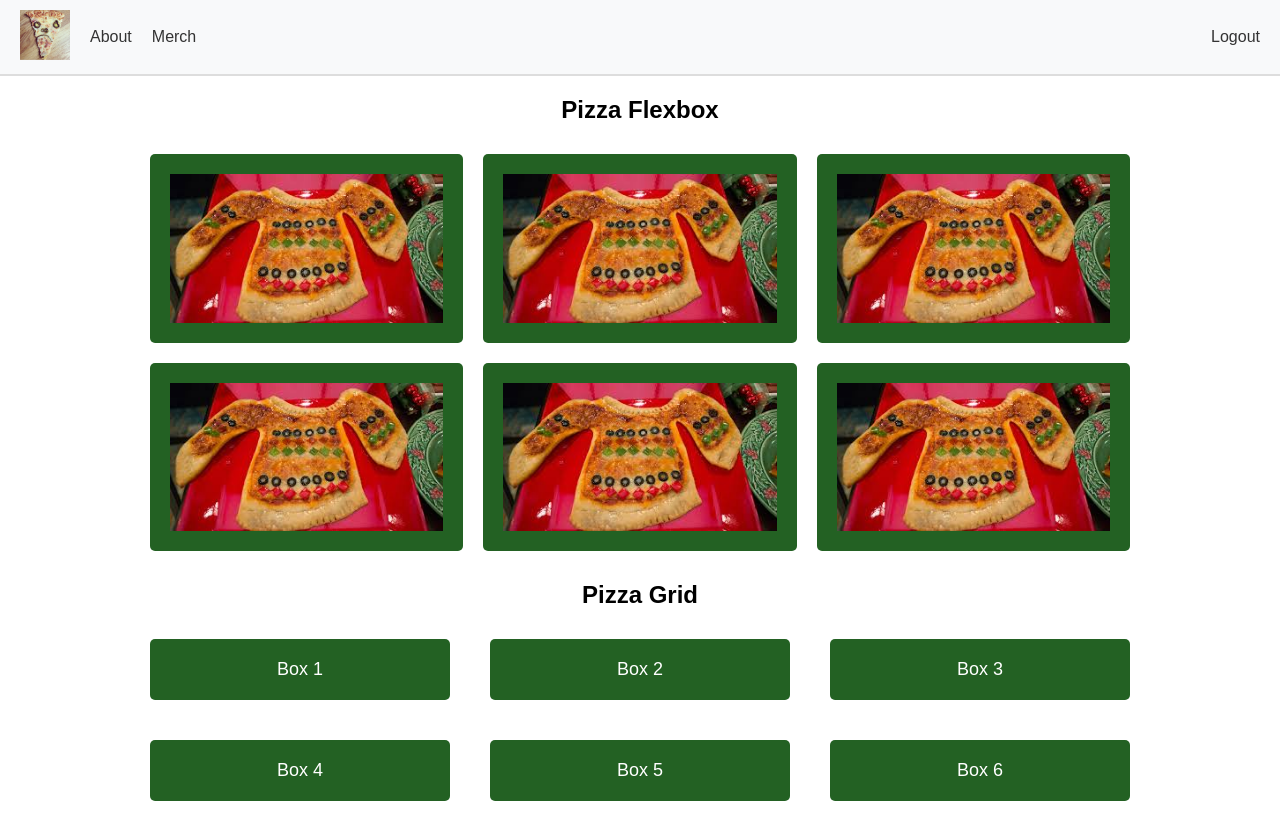
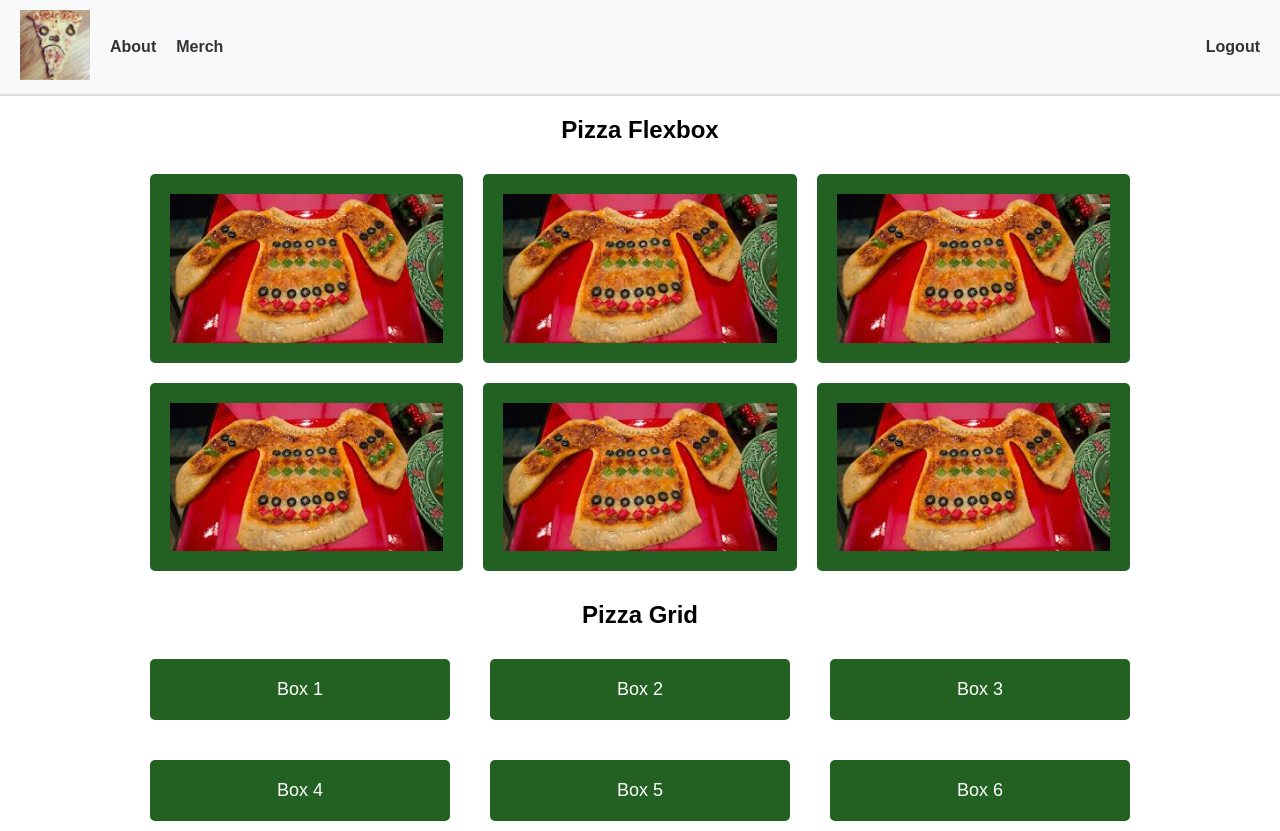
Before and after one commit to jeffrey1981/pizza-stuff, a plain HTML site: page index.html in a window 1280 px wide. Drawn offline with Linux system fonts and the light colour scheme.

Commit message:
Nav Font Weight

```diff
--- a/style.css
+++ b/style.css
@@ -2,12 +2,13 @@ body {
   font-family: Arial, sans-serif;
   margin: 0;
   box-sizing: border-box;
-  height: 100vh; /* VH is Viewport Height minimum height of an element to be equal to the height of the viewport. */
+  height: 100vh; /* VH is 'Viewport Height' minimum height of an element to be equal to the height of the viewport. */
   grid-template-columns: 1fr 4fr;
   grid-template-rows: 50px 1fr 50px;
 }
 
 a {
+  font-weight: bold;
   text-decoration: none;
   color: #333;
 }
@@ -32,7 +33,7 @@ a:hover {
 }
 
 .left-links .logo img {
-  max-height: 50px;
+  max-height: 70px;
   margin-right: 20px;
 }
 
```
